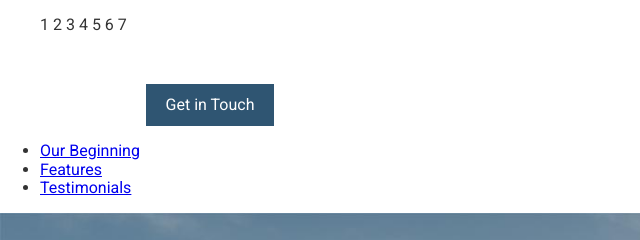
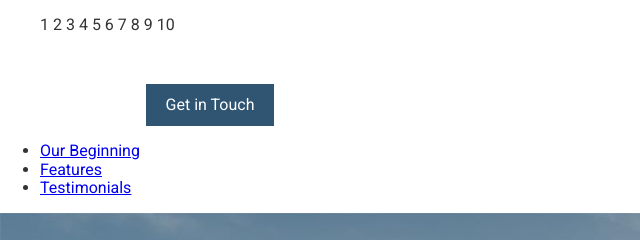
Before and after one commit to burstMembrane/travelsite, a website: page app/index.html in a window 1280 px wide. Shown: the top 240 px of the page, 0-640 px from the left. Drawn offline with Linux system fonts and the light colour scheme.

Commit message:
finished counting to ten

```diff
--- a/app/index.html
+++ b/app/index.html
@@ -19,6 +19,9 @@
         <l1>5</l1>
         <l1>6</l1>
         <l1>7</l1>
+        <l1>8</l1>
+        <l1>9</l1>
+        <l1>10</l1>
 
     </ul>
     <header>
```
